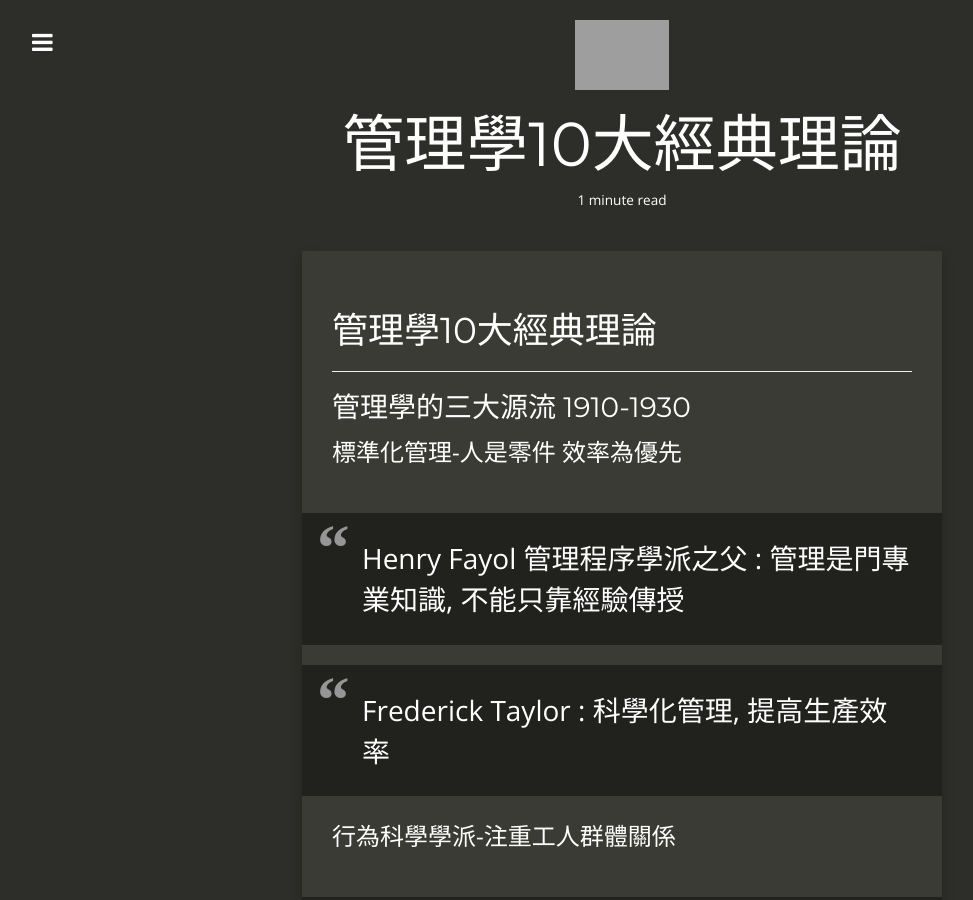
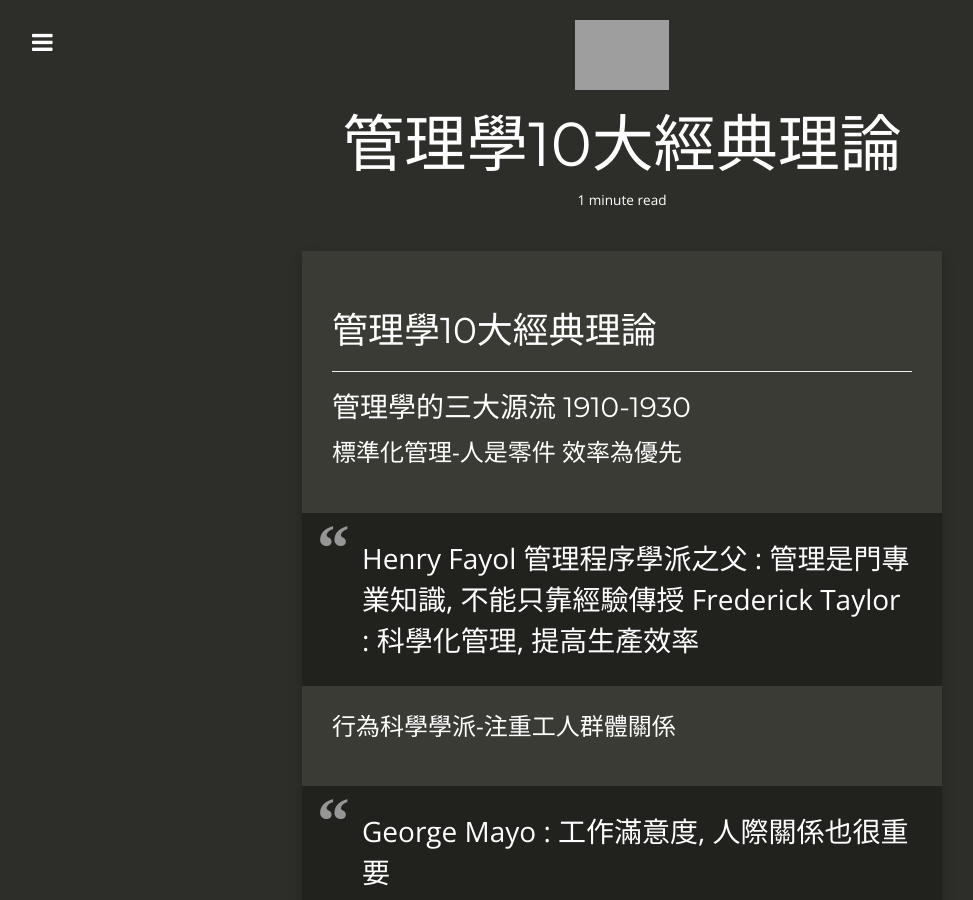
Before and after one commit to jeremywangyuan/Jeremywangyuan.github.io, a Jekyll site: the page built from _posts/2017-09-04-study-note.md, in a window 1280 px wide and 900 px high. Shown: the whole window, without its empty margins (18-991 px from the left). Built offline with Jekyll 4.4.1, drawn with Linux system fonts in a browser that asks for light colours; nearby versions of some CDN libraries; grey boxes are pictures that could not be loaded.

```diff
--- a/_posts/2017-09-04-study-note.md
+++ b/_posts/2017-09-04-study-note.md
@@ -14,8 +14,7 @@ tags:
 ### 管理學的三大源流 1910-1930
 標準化管理-人是零件 效率為優先
 >Henry Fayol 管理程序學派之父 : 管理是門專業知識, 不能只靠經驗傳授
-
->Frederick Taylor : 科學化管理, 提高生產效率
+ Frederick Taylor : 科學化管理, 提高生產效率
 
 
 行為科學學派-注重工人群體關係
```
